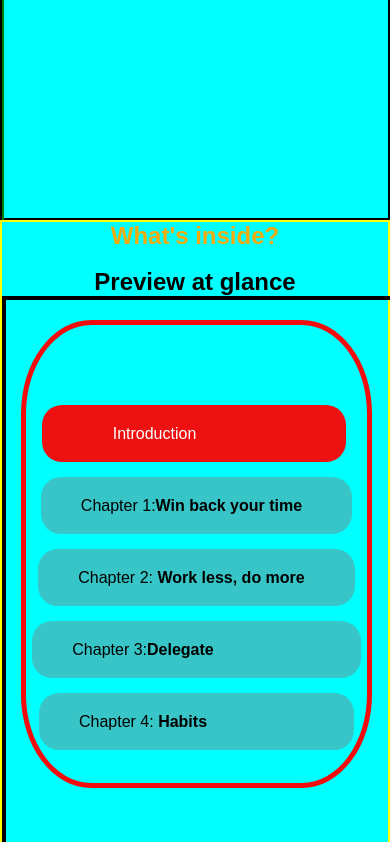
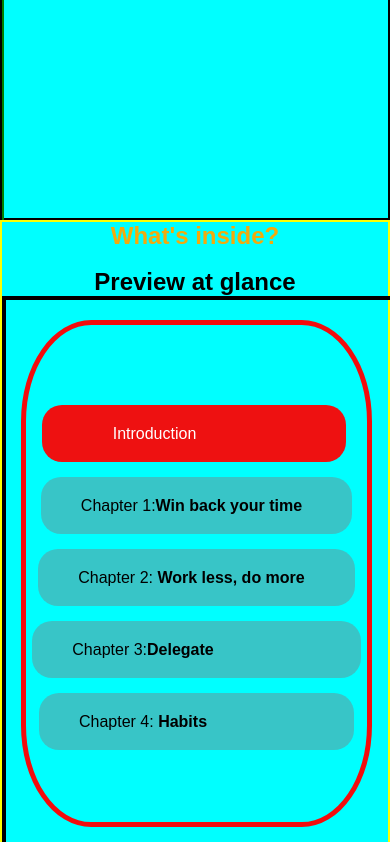
Before and after one commit to 1999BHARGAVI/Project, a plain HTML site: page index.html in a window 390 px wide. Shown: the part 2090-2932 px from the top of the page. Drawn offline with nearby package versions, Linux system fonts and the light colour scheme.

Commit message:
css project

```diff
--- a/index.css
+++ b/index.css
@@ -924,7 +924,7 @@ a:hover h4 {
 
 #article2-contentbox{
     width:100vw ;
-    height: 100vh;
+    height: 125vh;
     border: 2px solid black;
 
 
@@ -933,7 +933,7 @@ a:hover h4 {
 
 #article2-contentbox-names{
     width: 90vw;
-    height: 120vw;
+    height: 130vw;
     margin: 20px;
     border: 5px solid rgba(255, 0, 0, 0.951);
     margin-left: 15px;
```
